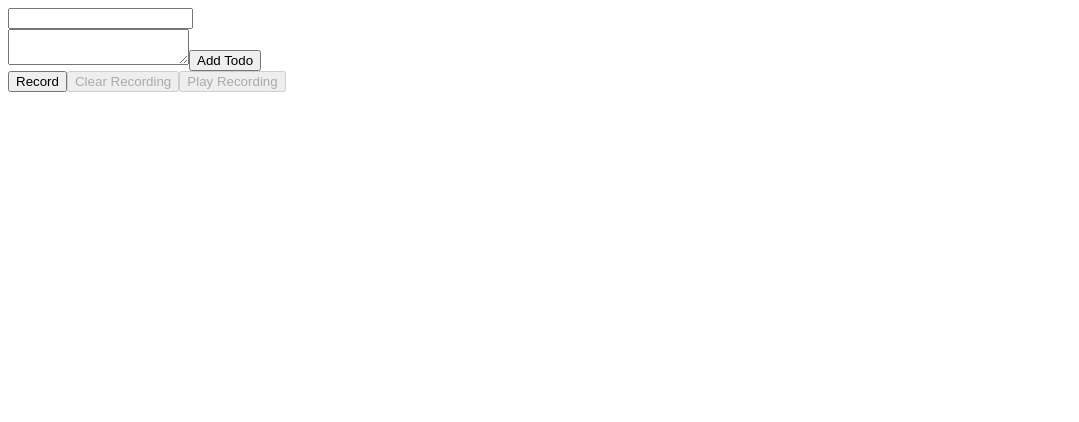
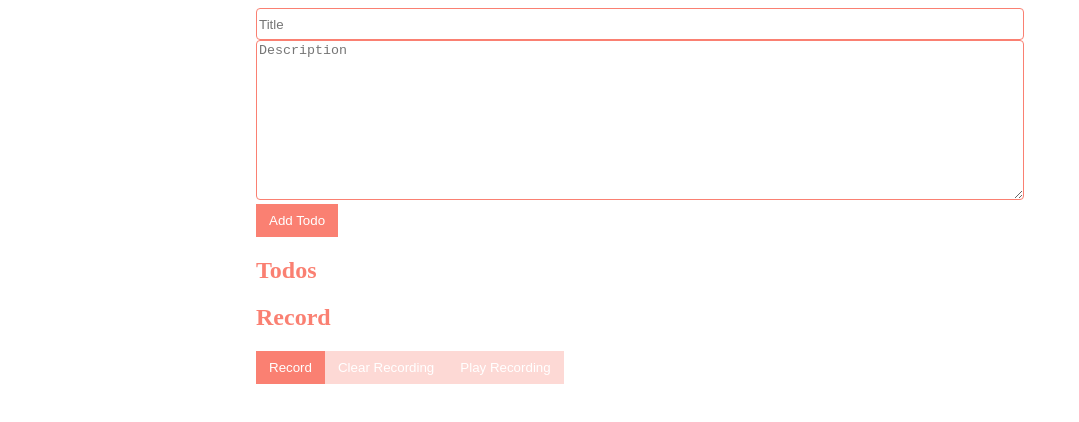
Before and after one commit to assignmentspontes/truelayer, a React app: page / in a window 1280 px wide. Shown: the top 422 px of the page, without its empty margins (0-1079 px from the left). Built offline with nearby package versions, Linux system fonts and the light colour scheme.

Commit message:
improve input and button styling

```diff
--- a/src/App.css
+++ b/src/App.css
@@ -0,0 +1,54 @@
+*,
+*:after,
+*:before {
+  box-sizing: border-box;
+}
+
+.app {
+  width: 90vw;
+  margin: 0 auto;
+}
+
+@media (min-width: 768px) {
+  .app {
+    width: 60vw;
+  }
+}
+
+input,
+textarea {
+  width: 100%;
+  height: 2rem;
+  background-color: white;
+  border: 1px solid salmon;
+  border-radius: 0.25rem;
+}
+
+textarea {
+  height: 10rem;
+}
+
+button {
+  background-color: salmon;
+  color: white;
+  cursor: pointer;
+  border: 1px solid transparent;
+  padding: 0.5rem 0.75rem;
+}
+
+button:disabled {
+  cursor: not-allowed;
+  background-color: #fdd9d5;
+}
+
+button.delete {
+  background-color: red;
+}
+
+button:disabled.delete {
+  background-color: #ff6666;
+}
+
+h2 {
+  color: salmon;
+}
--- a/src/components/EditTodo.tsx
+++ b/src/components/EditTodo.tsx
@@ -23,17 +23,19 @@ export const EditTodo: React.FC<{
     <form onSubmit={onSubmit}>
       <input
         type="text"
+        placeholder="Title"
         ref={nameRef}
         defaultValue={name}
         disabled={!canEdit}
       />
       <br />
       <textarea
+        placeholder="Description"
         ref={descriptionRef}
         defaultValue={description}
         disabled={!canEdit}
       ></textarea>
-      <button disabled={!canEdit}>{edit ? "Edit Todo" : "Add Todo"}</button>
+      <button disabled={!canEdit}>{edit ? "Save" : "Add Todo"}</button>
     </form>
   );
 };
--- a/src/components/Recorders.tsx
+++ b/src/components/Recorders.tsx
@@ -43,6 +43,7 @@ export const Recorders: React.FC = () => {
 
   return (
     <div>
+      <h2>Record</h2>
       <RecorderButtons
         recording={isRecording}
         playing={isPlaying}
--- a/src/components/Todo.tsx
+++ b/src/components/Todo.tsx
@@ -27,7 +27,11 @@ export const Todo: React.FC<{
       <button onClick={() => setIsEditing(true)} disabled={!canEdit}>
         Edit
       </button>
-      <button onClick={() => onDelete(todo.id)} disabled={!canDelete}>
+      <button
+        className="delete"
+        onClick={() => onDelete(todo.id)}
+        disabled={!canDelete}
+      >
         Delete
       </button>
     </div>
--- a/src/components/Todos.tsx
+++ b/src/components/Todos.tsx
@@ -19,6 +19,7 @@ export const Todos: React.FC = () => {
         canEdit={!isPlayingRecording}
         onSave={(name, desc) => dispatch(createTodo(name, desc))}
       ></EditTodo>
+      <h2>Todos</h2>
       <TodoList
         todos={todos}
         canDeleteTodo={!isPlayingRecording}
```
